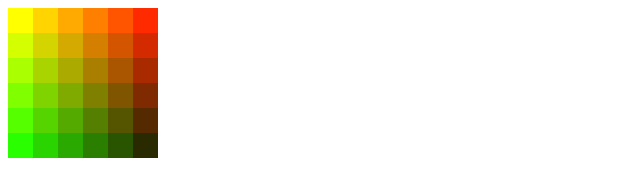
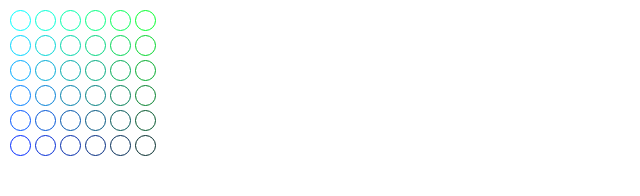
Before and after one commit to happyeveryone96/CanvasStudy, a plain HTML site: page index.html in a window 1280 px wide. Shown: the whole page, without its empty margins (0-640 px from the left). Drawn offline with Linux system fonts and the light colour scheme.

Commit message:
색상 (strokeStyle)

```diff
--- a/index.html
+++ b/index.html
@@ -8,9 +8,11 @@
       var ctx = document.getElementById('canvas').getContext('2d');
       for (var i = 0; i < 6; i++) {
         for (var j = 0; j < 6; j++) {
-          ctx.fillStyle = 'rgb(' + Math.floor(255 - 42.5 * i) + ', ' +
-            Math.floor(255 - 42.5 * j) + ', 0)';
-          ctx.fillRect(j * 25, i * 25, 25, 25);
+          ctx.strokeStyle = 'rgb(0, ' + Math.floor(255 - 42.5 * i) + ', ' +
+            Math.floor(255 - 42.5 * j) + ')';
+          ctx.beginPath();
+          ctx.arc(12.5 + j * 25, 12.5 + i * 25, 10, 0, Math.PI * 2, true);
+          ctx.stroke();
         }
       }
     }
```
